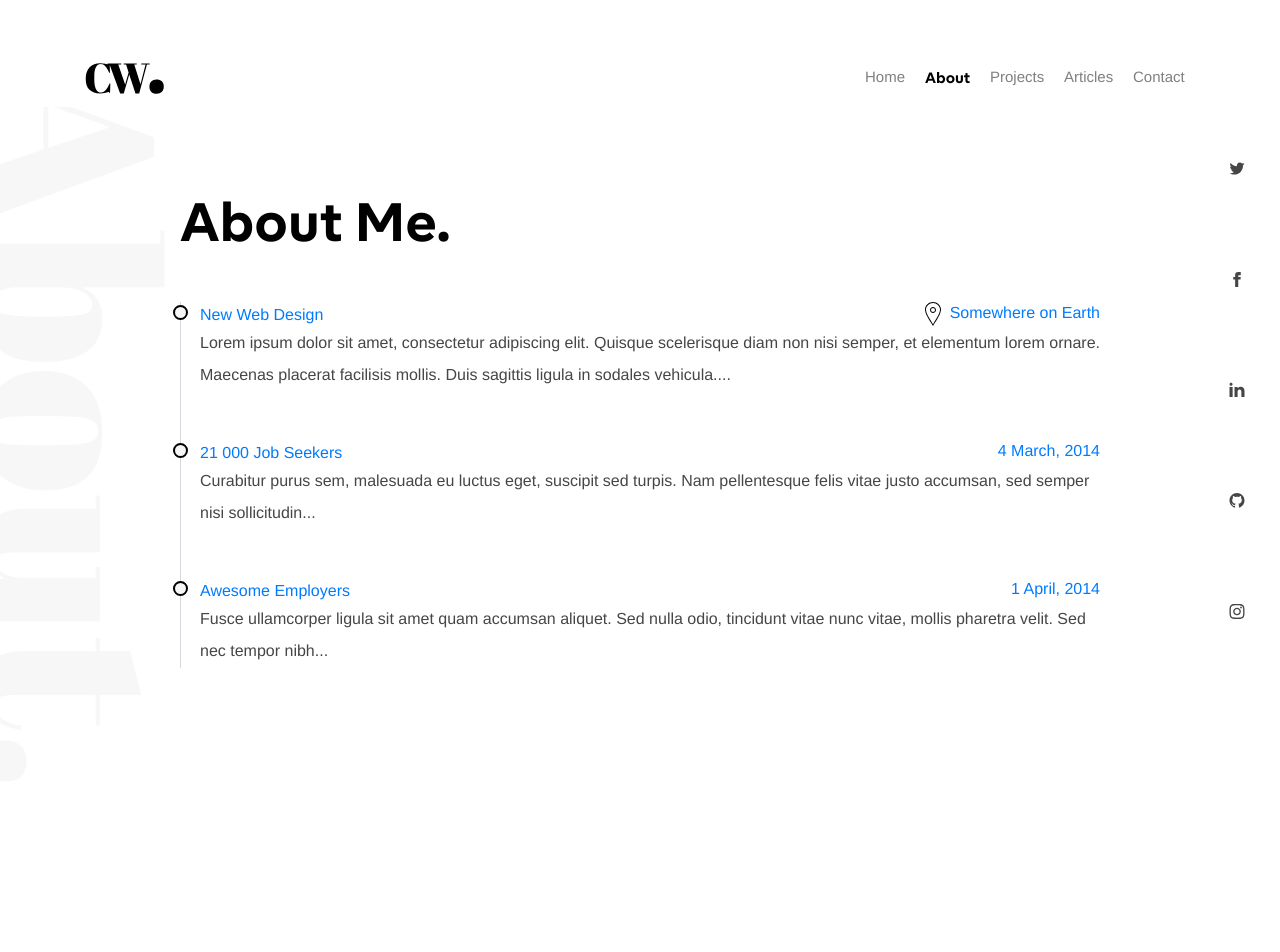
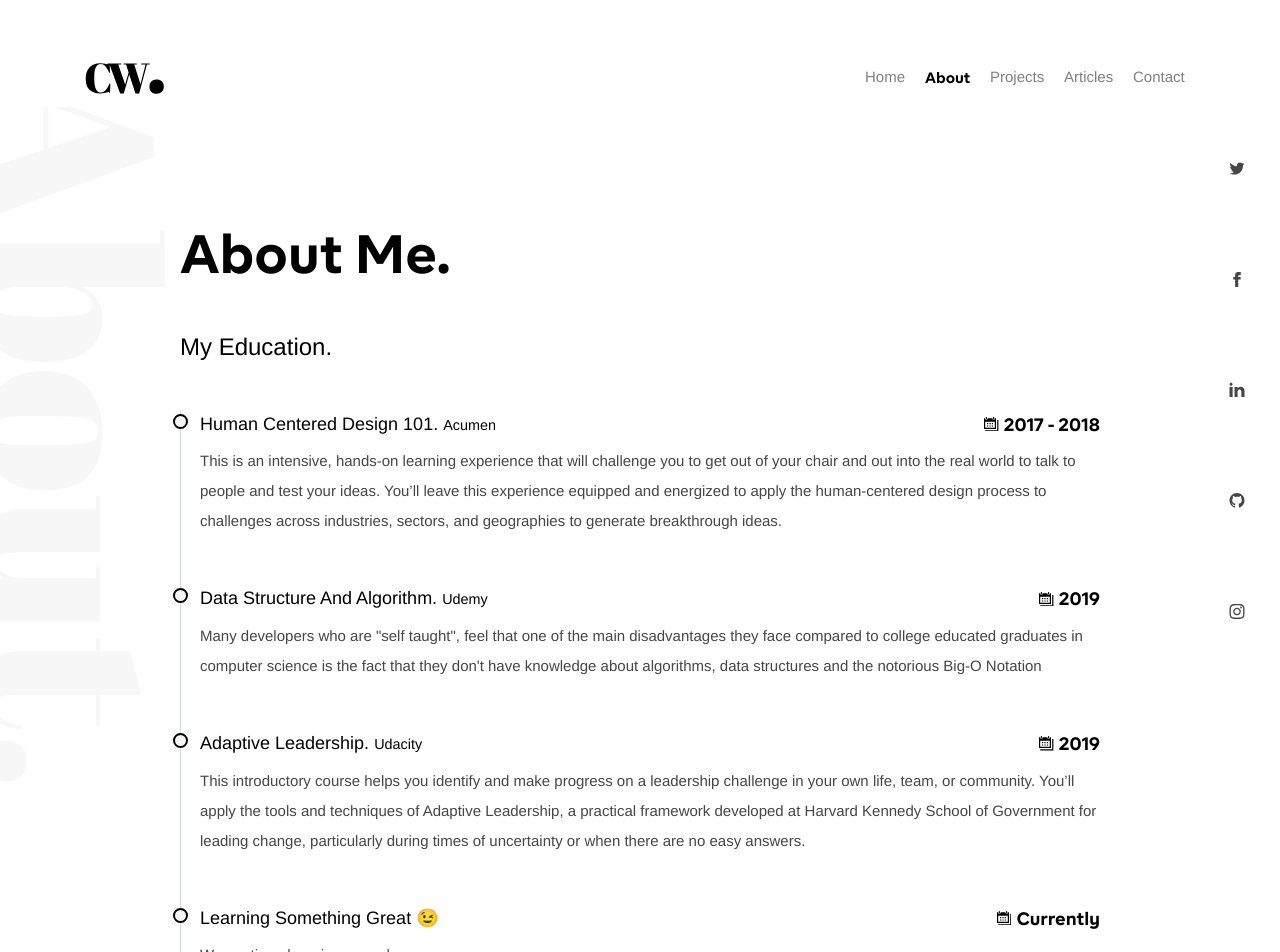
Before and after one commit to adenekan41/codewonders, a Next.js app: page /about in a window 1280 px wide. Shown: the top 952 px of the page. Before the commit the page ends 800 px from the top, so only its background shows below. Built offline with nearby package versions, Linux system fonts and the light colour scheme; a web font is replaced by a local one.

Commit message:
:fire: Added The About Page

```diff
--- a/components/Layout/icons.js
+++ b/components/Layout/icons.js
@@ -21,6 +21,6 @@ export const Linkedin = () => (
 export const IconRight = () => (
     <svg width="24" height="24" xmlns="http://www.w3.org/2000/svg" fill-rule="evenodd" clip-rule="evenodd"><path d="M21.883 12l-7.527 6.235.644.765 9-7.521-9-7.479-.645.764 7.529 6.236h-21.884v1h21.883z"/></svg>
 )
-export const Location = () => (
-    <svg width="24" height="24" xmlns="http://www.w3.org/2000/svg" fill-rule="evenodd" clip-rule="evenodd"><path d="M12 10c-1.104 0-2-.896-2-2s.896-2 2-2 2 .896 2 2-.896 2-2 2m0-5c-1.657 0-3 1.343-3 3s1.343 3 3 3 3-1.343 3-3-1.343-3-3-3m-7 2.602c0-3.517 3.271-6.602 7-6.602s7 3.085 7 6.602c0 3.455-2.563 7.543-7 14.527-4.489-7.073-7-11.072-7-14.527m7-7.602c-4.198 0-8 3.403-8 7.602 0 4.198 3.469 9.21 8 16.398 4.531-7.188 8-12.2 8-16.398 0-4.199-3.801-7.602-8-7.602"/></svg>
+export const Date = () => (
+    <svg xmlns="http://www.w3.org/2000/svg" width="24" height="24" viewBox="0 0 24 24"><path d="M17 1c0-.552-.447-1-1-1s-1 .448-1 1v2c0 .552.447 1 1 1s1-.448 1-1v-2zm-12 2c0 .552-.447 1-1 1s-1-.448-1-1v-2c0-.552.447-1 1-1s1 .448 1 1v2zm13 5v10h-16v-10h16zm2-6h-2v1c0 1.103-.897 2-2 2s-2-.897-2-2v-1h-8v1c0 1.103-.897 2-2 2s-2-.897-2-2v-1h-2v18h20v-18zm4 3v19h-22v-2h20v-17h2zm-17 7h-2v-2h2v2zm4 0h-2v-2h2v2zm4 0h-2v-2h2v2zm-8 4h-2v-2h2v2zm4 0h-2v-2h2v2zm4 0h-2v-2h2v2z"/></svg>
 )
--- a/pages/about.jsx
+++ b/pages/about.jsx
@@ -2,7 +2,7 @@ import React from 'react'
 import Layout, { PageWrapper } from '../components/Layout/layout'
 import styled from 'styled-components';
 import Link from 'next/link'
-import { IconRight, Location } from '../components/Layout/icons';
+import {Date } from '../components/Layout/icons';
 
 const AboutStyle = {
   Header: styled.header`
@@ -10,11 +10,12 @@ const AboutStyle = {
     .intro__text{
       font-size: 54px;
       font-weight: 900;
-      margin: 2rem 0rem 1.5rem ;
+      margin: 4rem 0rem 1.5rem ;
       position: relative;
     }
     p{
-      font-size: 16px;
+      font-size: 15px;
+      margin-top: .6rem;
       line-height: 2;
       font-weight: 400;
       color: var(--article-color) !important;
@@ -55,9 +56,21 @@ const AboutStyle = {
                 margin-top: 3px;
                 z-index: 400;
             }
+            a{
+              font-size: 18px;
+              font-weight: 500;
+              color: var(--cw);
+            }
+            a svg{
+              margin-top: -.4rem;
+              zoom: 60%;
+            }
         }
     }
   ` ,
+  SkillSection: styled.div`
+
+  `
 }
 class About extends React.Component {
   constructor(){
@@ -68,26 +81,37 @@ class About extends React.Component {
       <Layout title="About">
         <AboutStyle.Header>
           <PageWrapper>
-           <h1 className="intro__text">About Me.</h1>
+           <h1 className="intro__text">About Me.</h1> <br/>
+           <h4>My Education.</h4>
             <ul class="timeline">
                 <li>
-                    <a target="_blank" href="https://www.totoprayogo.com/#">New Web Design</a>
-                    <a href="#" class="float-right"><Location /> Somewhere on Earth</a>
-                    <p>Lorem ipsum dolor sit amet, consectetur adipiscing elit. Quisque scelerisque diam non nisi semper, et elementum lorem ornare. Maecenas placerat facilisis mollis. Duis sagittis ligula in sodales vehicula....</p>
+                    <a target="_blank" href="https://www.totoprayogo.com/#">Human Centered Design 101. <small>Acumen</small></a>
+                    <a href="#" class="float-right"><Date /> <b>2017 - 2018</b></a>
+                    <p>This is an intensive, hands-on learning experience that will challenge you to get out of your chair and out into the real world to talk to people and test your ideas. You’ll leave this experience equipped and energized to apply the human-centered design process to challenges across industries, sectors, and geographies to generate breakthrough ideas.</p>
                 </li>
                 <li>
-                    <a href="#">21 000 Job Seekers</a>
-                    <a href="#" class="float-right">4 March, 2014</a>
-                    <p>Curabitur purus sem, malesuada eu luctus eget, suscipit sed turpis. Nam pellentesque felis vitae justo accumsan, sed semper nisi sollicitudin...</p>
+                    <a href="#">Data Structure And Algorithm. <small>Udemy</small></a>
+                    <a href="#" class="float-right"><Date /> <b>2019</b></a>
+                    <p>Many developers who are "self taught", feel that one of the main disadvantages they face compared to college educated graduates in computer science is the fact that they don't have knowledge about algorithms, data structures and the notorious Big-O Notation</p>
                 </li>
                 <li>
-                    <a href="#">Awesome Employers</a>
-                    <a href="#" class="float-right">1 April, 2014</a>
-                    <p>Fusce ullamcorper ligula sit amet quam accumsan aliquet. Sed nulla odio, tincidunt vitae nunc vitae, mollis pharetra velit. Sed nec tempor nibh...</p>
+                    <a href="#">Adaptive Leadership. <small>Udacity</small></a>
+                    <a href="#" class="float-right"><Date /> <b>2019</b></a>
+                    <p>This introductory course helps you identify and make progress on a leadership challenge in your own life, team, or community. You’ll apply the tools and techniques of Adaptive Leadership, a practical framework developed at Harvard Kennedy School of Government for leading change, particularly during times of uncertainty or when there are no easy answers.  </p>
+                </li>
+                <li>
+                    <a href="#">Learning Something Great 😉</a>
+                    <a href="#" class="float-right"><Date /> <b>Currently</b></a>
+                    <p>We continue learning everyday.  </p>
                 </li>
             </ul>
           </PageWrapper>
         </AboutStyle.Header>
+        <AboutStyle.SkillSection>
+          <PageWrapper>
+            <h4>My Skills.</h4>
+          </PageWrapper>
+        </AboutStyle.SkillSection>
       </Layout>
     )
   }
```
Also changed, not shown: pages/index.jsx (line endings or trailing spaces).
